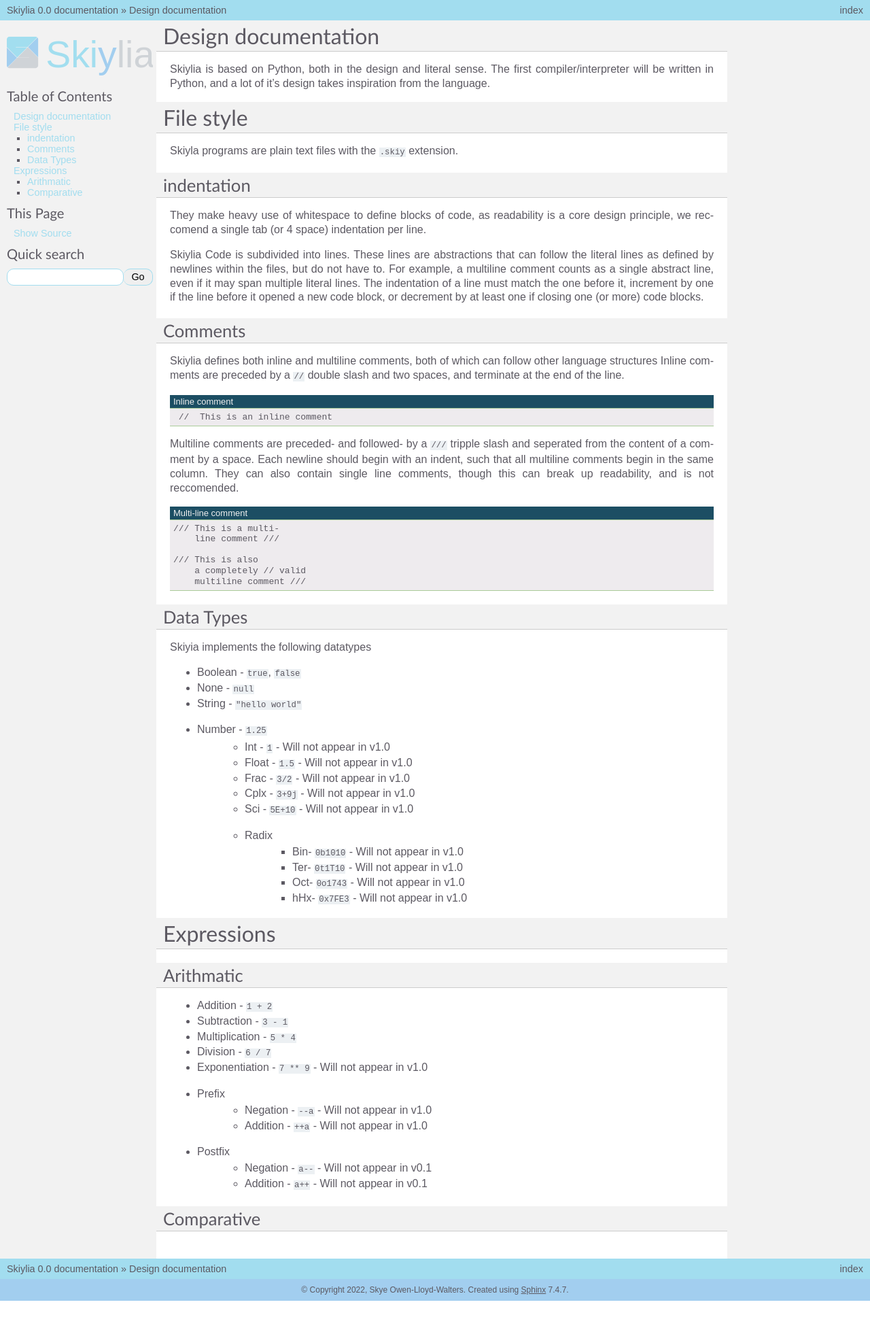
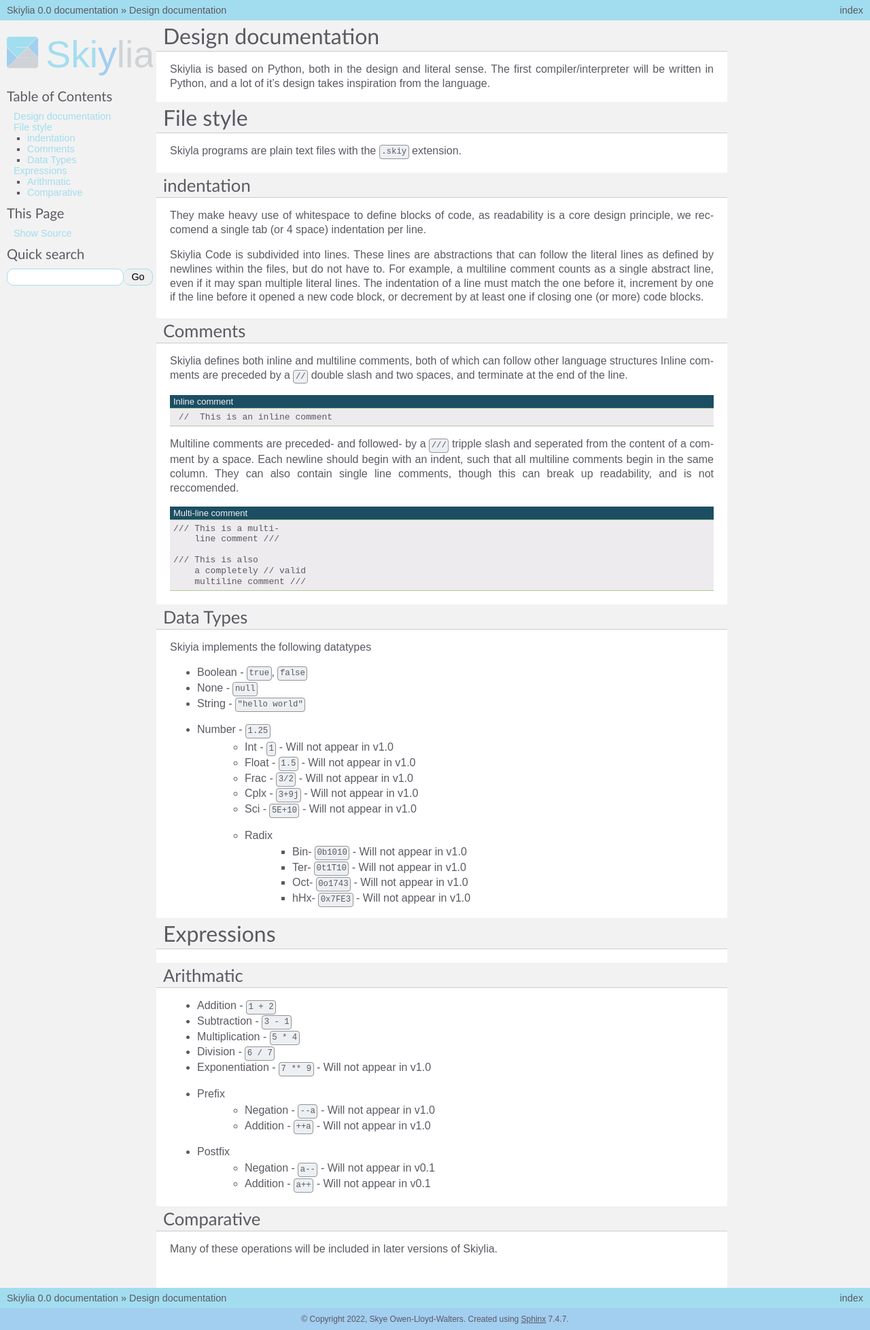
Before and after one commit to SK1Y101/Skiylia, a Sphinx documentation site: the page built from docs/source/design.rst, in a window 1280 px wide. Shown: the whole page at 68% size. Built offline with Sphinx 7.4.7, drawn with Linux system fonts in a browser that asks for light colours; before the commit the page ends 1913 px from its top, so only the background shows below that.

Commit message:
nof fix?

```diff
--- a/docs/source/_static/css/custom.css
+++ b/docs/source/_static/css/custom.css
@@ -5,3 +5,9 @@
 input {
     border-radius: 10px !important;
 }
+
+code {
+    padding: 0.2em !important;
+    border: 1px solid #959396 !important;
+    border-radius: 4px !important;
+}
--- a/docs/source/design.rst
+++ b/docs/source/design.rst
@@ -108,3 +108,6 @@
    Fuzzy Inequality      ``a !~ b``              as above, inverted                                                                           Not in v0.1
    Three way compare     ``a <=> b``             a>b: 1, a==b, 0, a<b, -1                                                                     Not in v0.1
    ====================  ======================  =========================================================================================    ============
+
+
+Many of these operations will be included in later versions of Skiylia.
```
